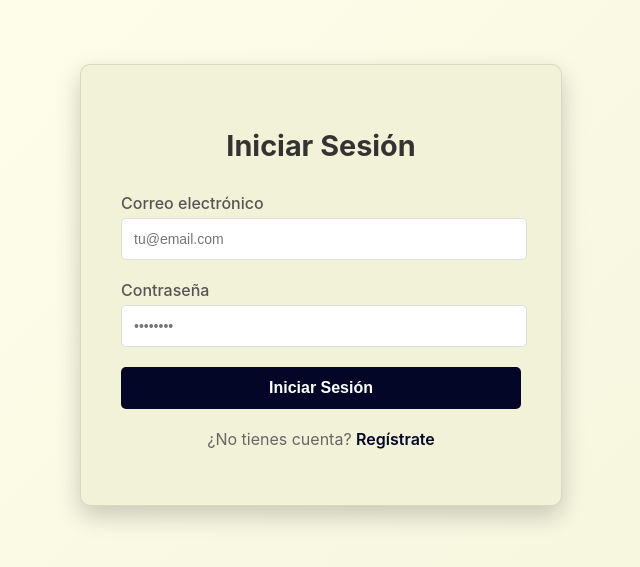
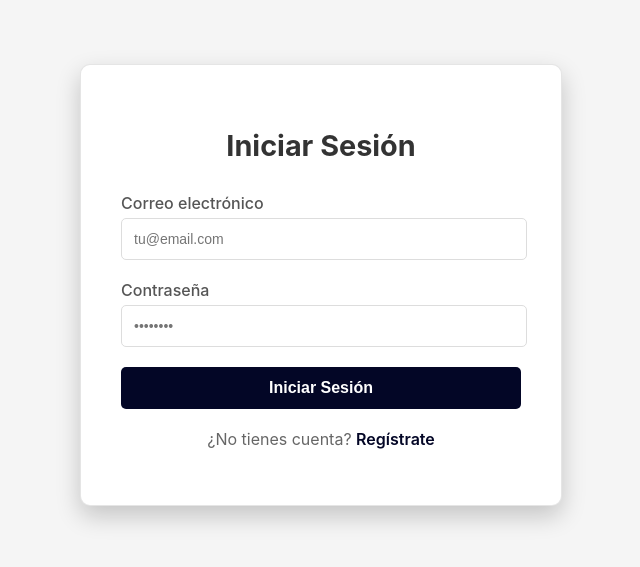
Before and after one commit to Blackopuss/CUTFINANZAS, a Vue app in the folder frontend/: page /login in a window 1280 px wide. Shown: the part 135-702 px from the top of the page, without its empty margins (319-959 px from the left). Built offline with nearby package versions, Linux system fonts and the light colour scheme; a web font is replaced by a local one.

Commit message:
cambio de algunos coloires

```diff
--- a/frontend/assets/main.css
+++ b/frontend/assets/main.css
@@ -11,4 +11,6 @@
   --color-900: #2c2a1a;
   --color-950: #100f09;
   --color-btn: #030626;
+  --color-comp: #ffffff;
+  --color-fondo: #f5f5f5;
 }
--- a/frontend/src/Views/Dashboard.vue
+++ b/frontend/src/Views/Dashboard.vue
@@ -123,7 +123,7 @@ export default {
 .dashboard {
   padding: 10px 5px 0 10px;
   min-height: 100vh;
-  background: #f2f1e9;
+  background: var(--color-fondo);
   display: flex;
   flex-direction: row;
   justify-content: space-around;
@@ -144,7 +144,6 @@ export default {
   transform: translateY(-2px);
 }
 
-/* ===== Contenido ===== */
 .dashboard-content {
   border: 0.2px solid rgba(0, 0, 0, 0.1);
   height: auto;
@@ -154,7 +153,7 @@ export default {
   width: 90vw;
   max-width: 90vw;
   margin: 20px 0 25px;
-  background-color: #e1dfcc;
+  background-color: var(--color-comp);
   box-shadow: 5px 5px 10px 5px rgba(0, 0, 0, 0.3);
 }
 
@@ -207,7 +206,7 @@ export default {
 }
 
 .action-btn {
-  background: #f2f1e9;
+  background: var(--color-fondo);
   box-shadow: 0px 4px 8px rgba(0, 0, 0, 0.2);
   border: 0.2px solid rgba(0, 0, 0, 0.1);
   padding: 20px;
--- a/frontend/src/Views/Login.vue
+++ b/frontend/src/Views/Login.vue
@@ -113,12 +113,12 @@ export default {
   justify-content: center;
   align-items: center;
   min-height: 100vh;
-  background: linear-gradient(135deg, #ffffed 0%, #f5f5dc 100%);
+  background: var(--color-fondo);
   padding: 20px;
 }
 
 .auth-card {
-  background: #f2f2d8;
+  background: var(--color-comp);
   padding: 40px;
   border-radius: 10px;
   border: 0.1px solid rgba(0, 0, 0, 0.1);
@@ -172,7 +172,9 @@ input:focus {
   font-size: 16px;
   font-weight: bold;
   cursor: pointer;
-  transition: transform 0.2s, opacity 0.3s;
+  transition:
+    transform 0.2s,
+    opacity 0.3s;
 }
 
 .btn-submit:hover:not(:disabled) {
--- a/frontend/src/components/SideBarComponent.vue
+++ b/frontend/src/components/SideBarComponent.vue
@@ -17,7 +17,7 @@
         ></span
       >
       <span>
-        <router-link to="" class="router-link">
+        <router-link to="/transactions" class="router-link">
           <i class="fa-solid fa-wallet"></i>Mis gastos</router-link
         >
       </span>
```
